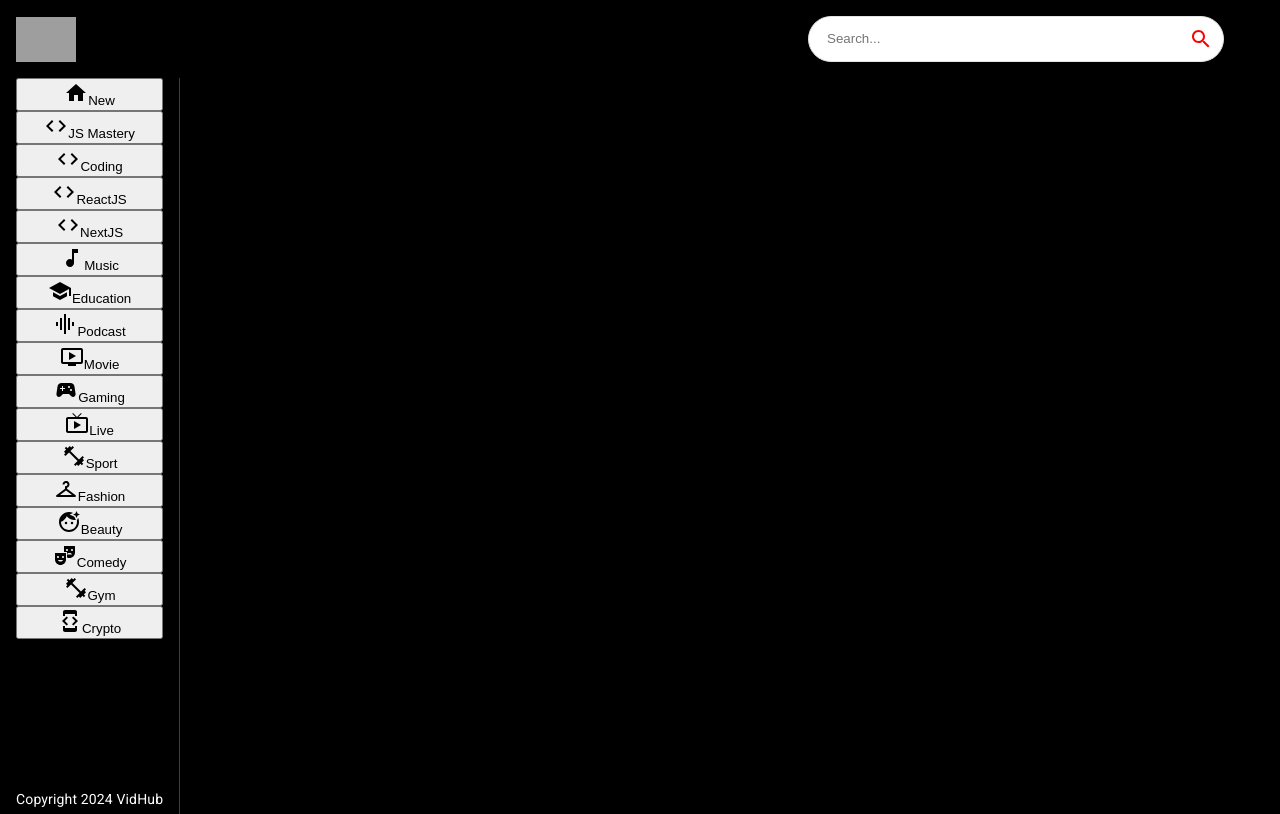
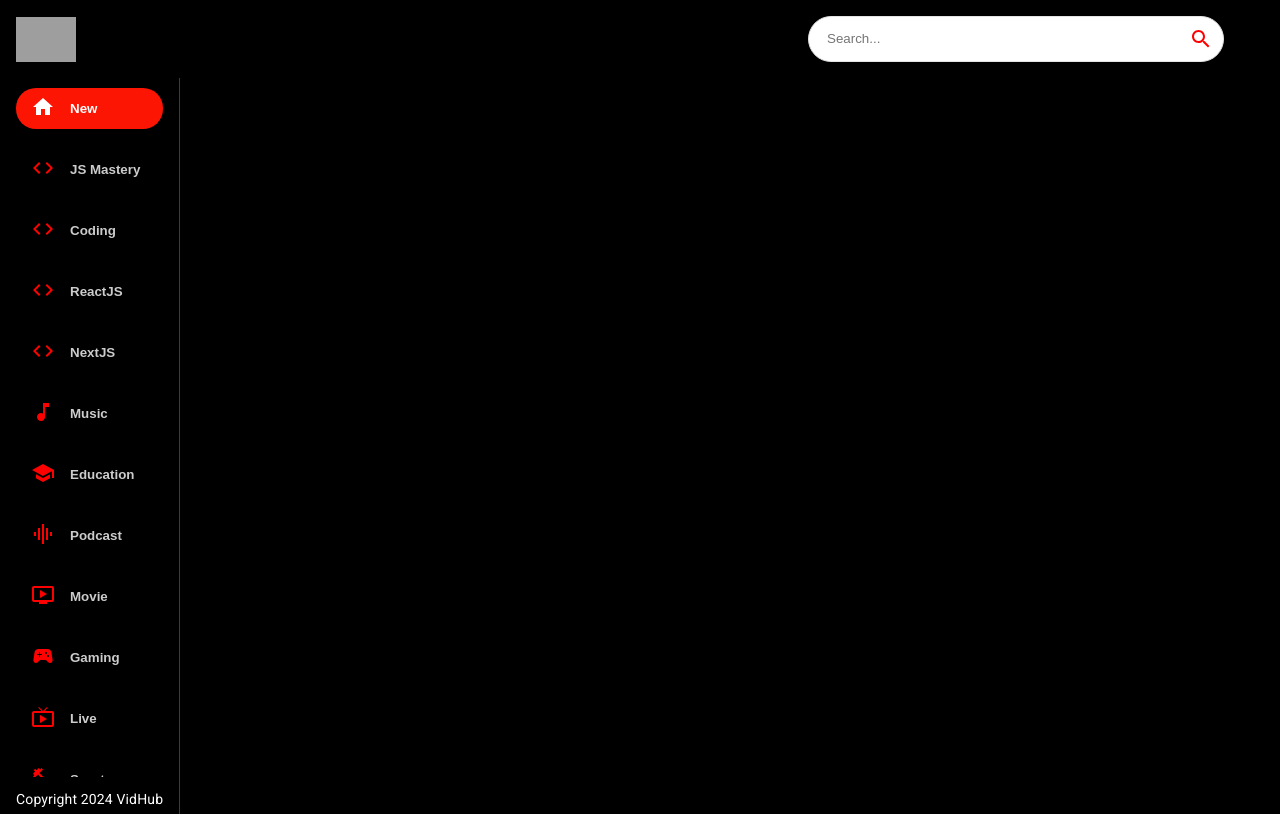
Before and after one commit to PythonOP/CC_WebDevTasks, a React (Create React App) app in the folder youtube_clone/: page / in a window 1280 px wide. Built offline with nearby package versions, Linux system fonts and the light colour scheme; grey boxes are pictures that could not be loaded.

Commit message:
Update Sidebar.jsx styles

```diff
--- a/youtube_clone/src/components/Sidebar.jsx
+++ b/youtube_clone/src/components/Sidebar.jsx
@@ -1,6 +1,8 @@
 import { Stack } from "@mui/material";
 import { categories } from "../utils/constants";
 import { Category } from "@mui/icons-material";
+
+const selectedCategory ="New";
 
 const Sidebar = () => (
     <Stack
@@ -12,9 +14,15 @@
     }}
     >
         {categories.map((Category) =>(
-            <button>
-                <span>{Category.icon}</span>
-                <span>{Category.name}</span>
+            <button className="category-btn"
+            style={{
+                background: Category.name === selectedCategory && '#FC1503',
+                    color: 'white'
+                }}
+                key={Category.name}
+            >
+                <span style={{color:Category.name=== selectedCategory ? 'white':'red',marginRight:'15px'}}>{Category.icon}</span>
+                <span style={{ opacity:Category.name===selectedCategory ? '1' : '0.8'}}>{Category.name}</span>
             </button>
         ))}
     </Stack>
```
